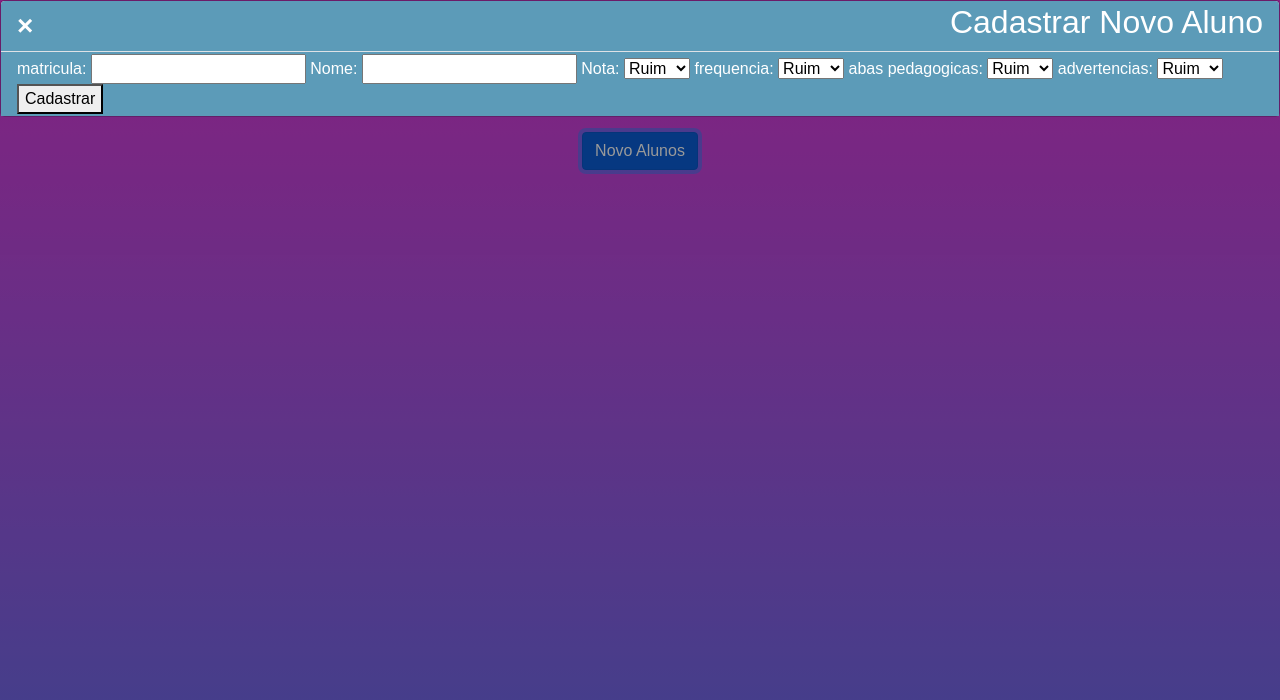
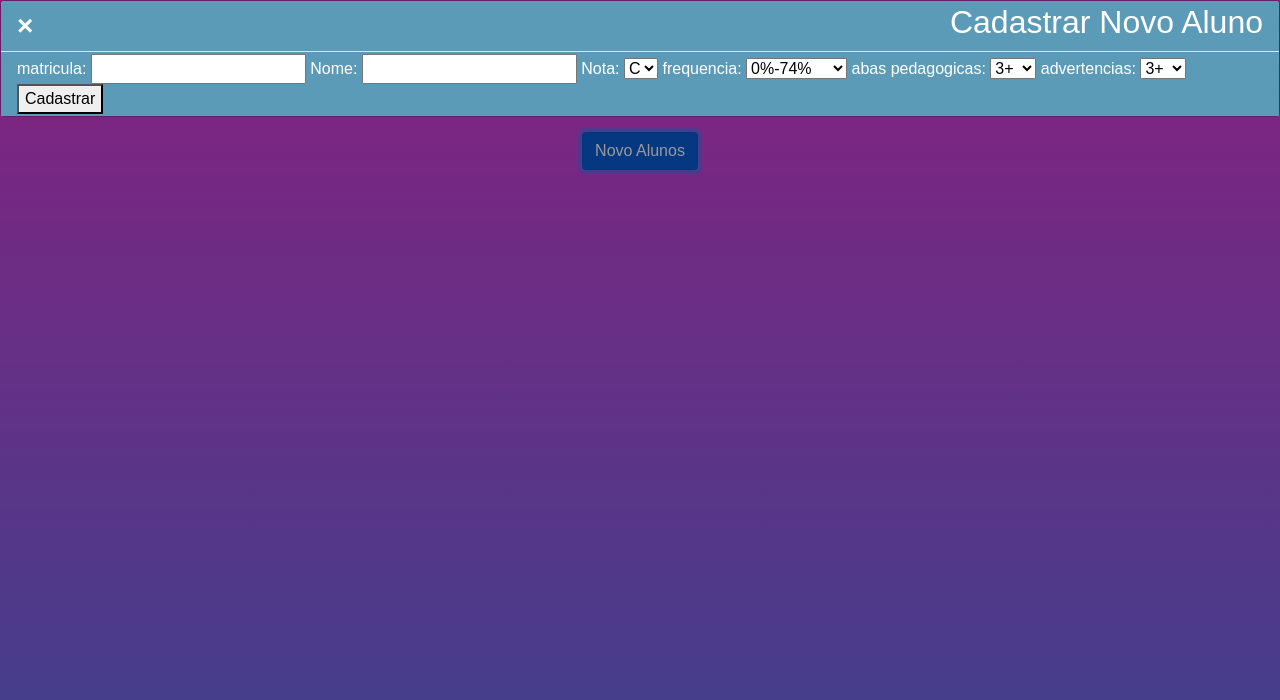
Before and after one commit to Senai-SC-CTAI/visualg-vs-javascript-NicolasMellouz, a plain HTML site: page index.html in a window 1280 px wide. Both pictures are taken after a click on the button "Novo Alunos". Drawn offline with nearby package versions, Linux system fonts and the light colour scheme.

Commit message:
Update index.html

```diff
--- a/index.html
+++ b/index.html
@@ -75,30 +75,30 @@
 
                                 <label for="nota">Nota:</label>
                                 <select id="nota" required>
-                                    <option value="Ruim">Ruim</option>
-                                    <option value="Médio">Médio</option>
-                                    <option value="Bom">Bom</option>
+                                    <option value="Ruim">C</option>
+                                    <option value="Médio">B</option>
+                                    <option value="Bom">A</option>
                                 </select>
 
                                 <label for="frequencia">frequencia:</label>
                                 <select id="frequencia" required>
-                                    <option value="Ruim">Ruim</option>
-                                    <option value="Médio">Médio</option>
-                                    <option value="Bom">Bom</option>
+                                    <option value="Ruim">0%-74%</option>
+                                    <option value="Médio">75%-84%</option>
+                                    <option value="Bom">85%-100%</option>
                                 </select>
 
                                 <label for="abaspedagogicas">abas pedagogicas:</label>
                                 <select id="abaspedagogicas" required>
-                                    <option value="Ruim">Ruim</option>
-                                    <option value="Médio">Médio</option>
-                                    <option value="Bom">Bom</option>
+                                    <option value="Ruim">3+</option>
+                                    <option value="Médio">1-3</option>
+                                    <option value="Bom">0</option>
                                 </select>
 
                                 <label for="advertencias">advertencias:</label>
                                 <select id="advertencias" required>
-                                    <option value="Ruim">Ruim</option>
-                                    <option value="Médio">Médio</option>
-                                    <option value="Bom">Bom</option>
+                                    <option value="Ruim">3+</option>
+                                    <option value="Médio">1-3</option>
+                                    <option value="Bom">0</option>
                                 </select>
 
                                 <button type="button" onclick="cadastrarAluno()">Cadastrar</button>
```
